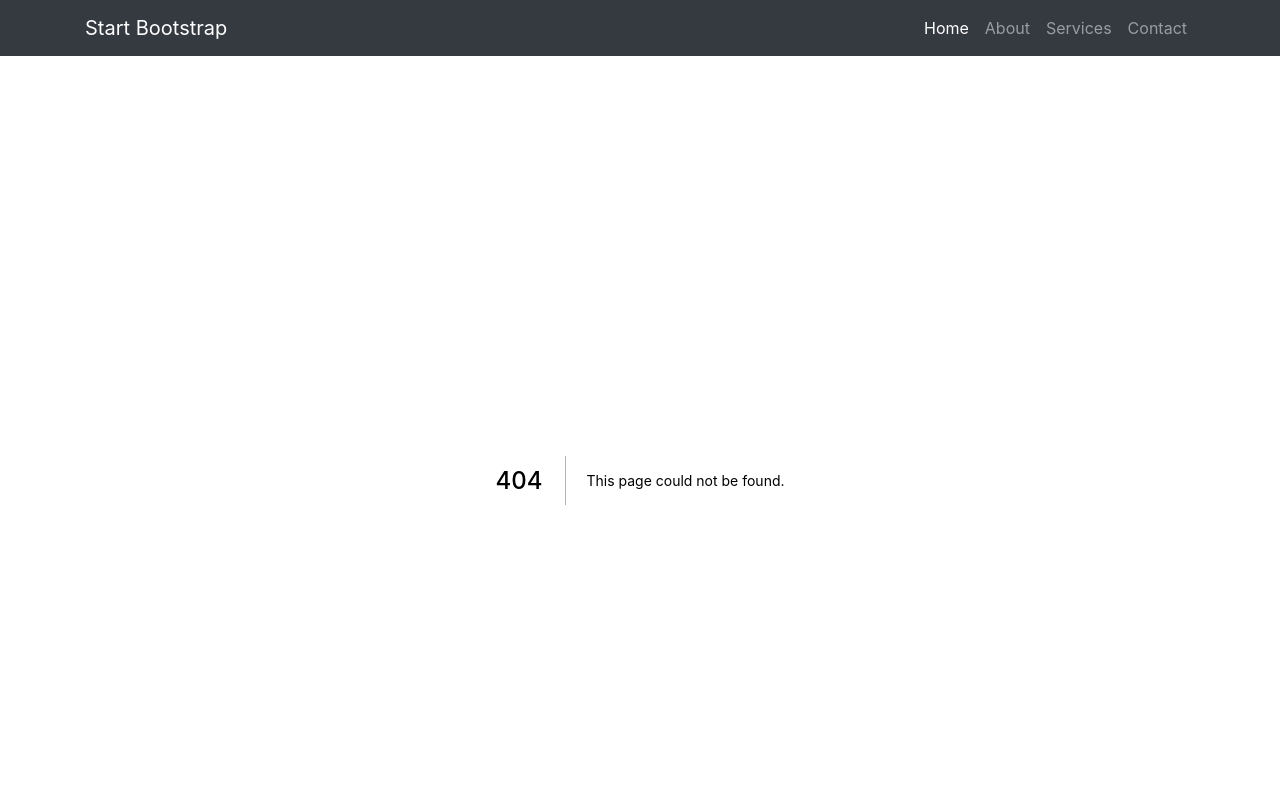
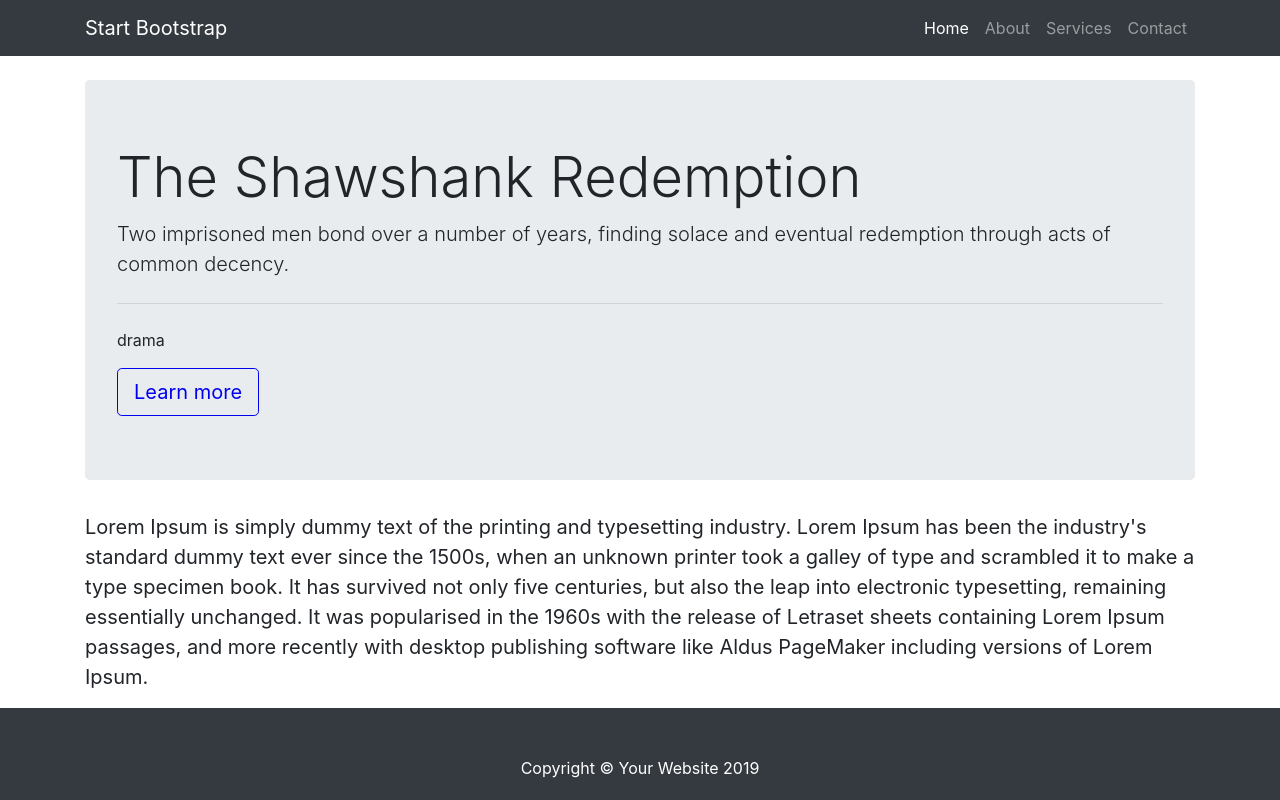
Before and after one commit to sfagade/movie_app, a Next.js app: page /movies/1 in a window 1280 px wide. Before the commit this address had no page. Shown: the top 800 px of the page. Built offline with nearby package versions, Linux system fonts and the light colour scheme.

Commit message:
added larger image to carousel

```diff
--- /dev/null
+++ b/actions/index.js
@@ -0,0 +1,53 @@
+const MOVIE_DATA = [
+    {
+        id: '1',
+        name: 'The Shawshank Redemption',
+        releaseYear: 1994,
+        description: 'Two imprisoned men bond over a number of years, finding solace and eventual redemption through acts of common decency.',
+        longDesc: 'Lorem Ipsum is simply dummy text of the printing and typesetting industry. Lorem Ipsum has been the industry\'s standard dummy text ever since the 1500s, when an unknown printer took a galley of type and scrambled it to make a type specimen book. It has survived not only five centuries, but also the leap into electronic typesetting, remaining essentially unchanged. It was popularised in the 1960s with the release of Letraset sheets containing Lorem Ipsum passages, and more recently with desktop publishing software like Aldus PageMaker including versions of Lorem Ipsum.',
+        rating: 4.8,
+        genre: 'drama',
+        image: 'https://m.media-amazon.com/images/M/MV5BNjQ2NDA3MDcxMF5BMl5BanBnXkFtZTgwMjE5NTU0NzE@._V1_CR0,60,640,360_AL_UX477_CR0,0,477,268_AL_.jpg',
+        cover: 'https://images.unsplash.com/photo-1579186523804-b04c38349d2c?ixlib=rb-1.2.1&ixid=eyJhcHBfaWQiOjEyMDd9&auto=format&fit=crop&w=1350&q=80'
+    },
+    {
+        id: '2',
+        name: 'The Dark Knight',
+        releaseYear: 2008,
+        description: 'When the menace known as The Joker emerges from his mysterious past, he wreaks havoc and chaos on the people of Gotham. The Dark Knight must accept one of the greatest psychological and physical tests of his ability to fight injustice.',
+        longDesc: 'Lorem Ipsum is simply dummy text of the printing and typesetting industry. Lorem Ipsum has been the industry\'s standard dummy text ever since the 1500s, when an unknown printer took a galley of type and scrambled it to make a type specimen book. It has survived not only five centuries, but also the leap into electronic typesetting, remaining essentially unchanged. It was popularised in the 1960s with the release of Letraset sheets containing Lorem Ipsum passages, and more recently with desktop publishing software like Aldus PageMaker including versions of Lorem Ipsum.',
+        rating: 4.7,
+        genre: 'action, crime, drama',
+        image: 'https://img.cinemablend.com/filter:scale/quill/c/3/8/0/f/4/c380f4f12cfeec19f0c40c6f57db188f2f98cca8.jpg?mw=600',
+        cover: 'https://images.unsplash.com/photo-1497124401559-3e75ec2ed794?ixlib=rb-1.2.1&ixid=eyJhcHBfaWQiOjEyMDd9&auto=format&fit=crop&w=1350&q=80'
+    },
+    {
+        id: '3',
+        name: 'Lord of the Rings',
+        releaseYear: 2004,
+        description: 'A meek Hobbit from the Shire and eight companions set out on a journey to destroy the powerful One Ring and save Middle-earth from the Dark Lord Sauron.',
+        longDesc: 'Lorem Ipsum is simply dummy text of the printing and typesetting industry. Lorem Ipsum has been the industry\'s standard dummy text ever since the 1500s, when an unknown printer took a galley of type and scrambled it to make a type specimen book. It has survived not only five centuries, but also the leap into electronic typesetting, remaining essentially unchanged. It was popularised in the 1960s with the release of Letraset sheets containing Lorem Ipsum passages, and more recently with desktop publishing software like Aldus PageMaker including versions of Lorem Ipsum.',
+        rating: 4.9,
+        genre: 'adventure, drama, fantasy',
+        image: 'https://img.cinemablend.com/filter:scale/quill/0/f/5/2/a/6/0f52a6843a25c1a5c1f9a0c00548cad9e1d912e2.jpg?mw=600',
+        cover: 'https://images.unsplash.com/photo-1506466010722-395aa2bef877?ixlib=rb-1.2.1&ixid=eyJhcHBfaWQiOjEyMDd9&auto=format&fit=crop&w=1488&q=80'
+    }
+];
+
+export const getMovies = () => {
+
+    return new Promise((resolve, reject) => {
+        setTimeout(() => {
+            resolve(MOVIE_DATA);
+        }, 2000)
+    })
+}
+
+export const getMovieById = (movie_id) => {
+
+    return new Promise((resolve) => {
+        const movieIndex = MOVIE_DATA.findIndex(m => m.id === movie_id)
+        const movie = MOVIE_DATA[movieIndex];
+        setTimeout(() => resolve(movie), 50)
+    })
+}
--- /dev/null
+++ b/pages/movies/[id].js
@@ -0,0 +1,37 @@
+import {useRouter} from "next/router";
+import {getMovieById} from "../../actions";
+
+
+const Movie = (props) => {
+
+    const { id } = useRouter().query
+    const  { movie } = props;
+
+    return (
+        <div className="container">
+            <div className="jumbotron">
+                <h1 className="display-4">{movie.name}</h1>
+                <p className="lead">{movie.description}</p>
+                <hr className="my-4" />
+                    <p>{movie.genre}</p>
+                    <a className="btn btn-primary btn-lg" href="#" role="button">Learn more</a>
+            </div>
+            <p className="desc-text">{ movie.longDesc }</p>
+            <style jsx>
+                {`
+                    .desc-text {
+                        font-size: 20px;
+                    }
+                `}
+            </style>
+        </div>
+    )
+}
+
+Movie.getInitialProps = async ({query}) => {
+    const movie = await getMovieById(query.id);
+
+    return { movie }
+}
+
+export default Movie;
```
Also changed, not shown: components/carousel.js (+27 -13 lines), components/movieList.js (+7 -2 lines), pages/index.js (+13 -6 lines).
